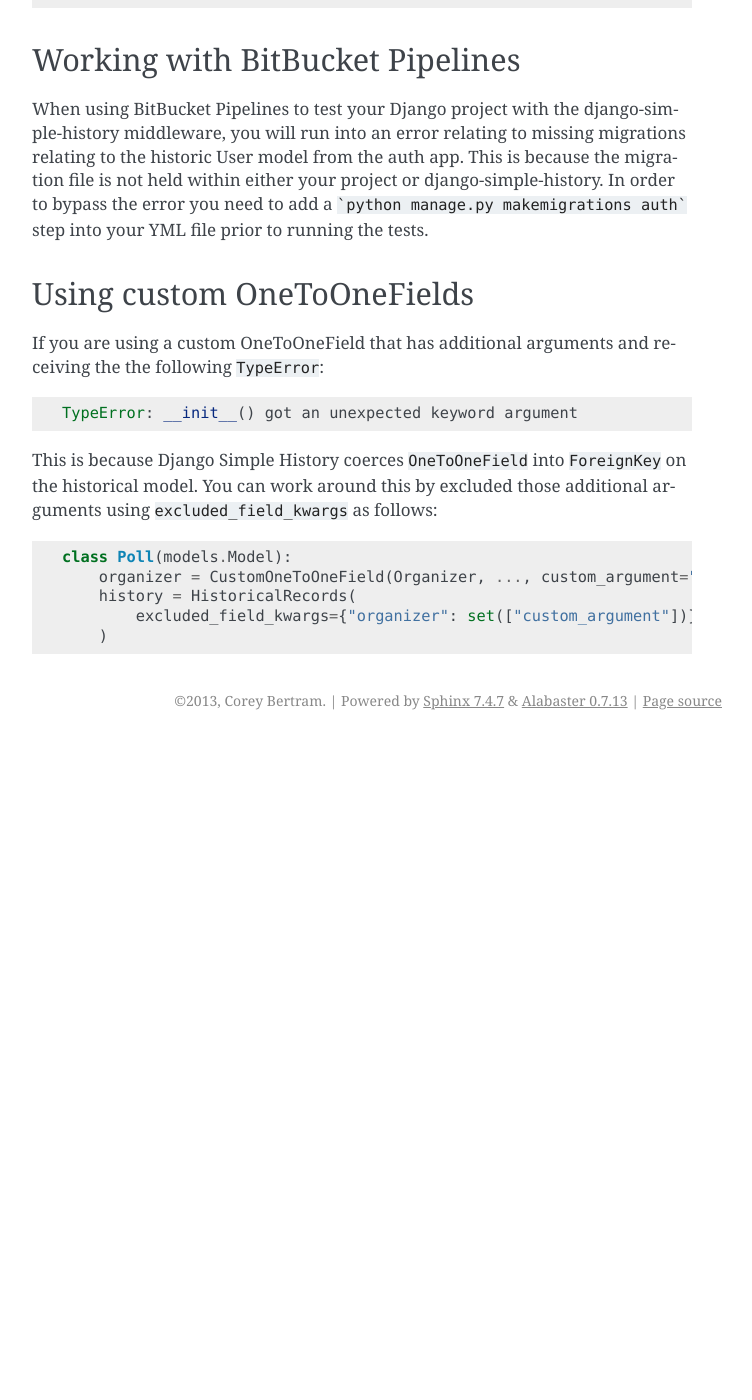
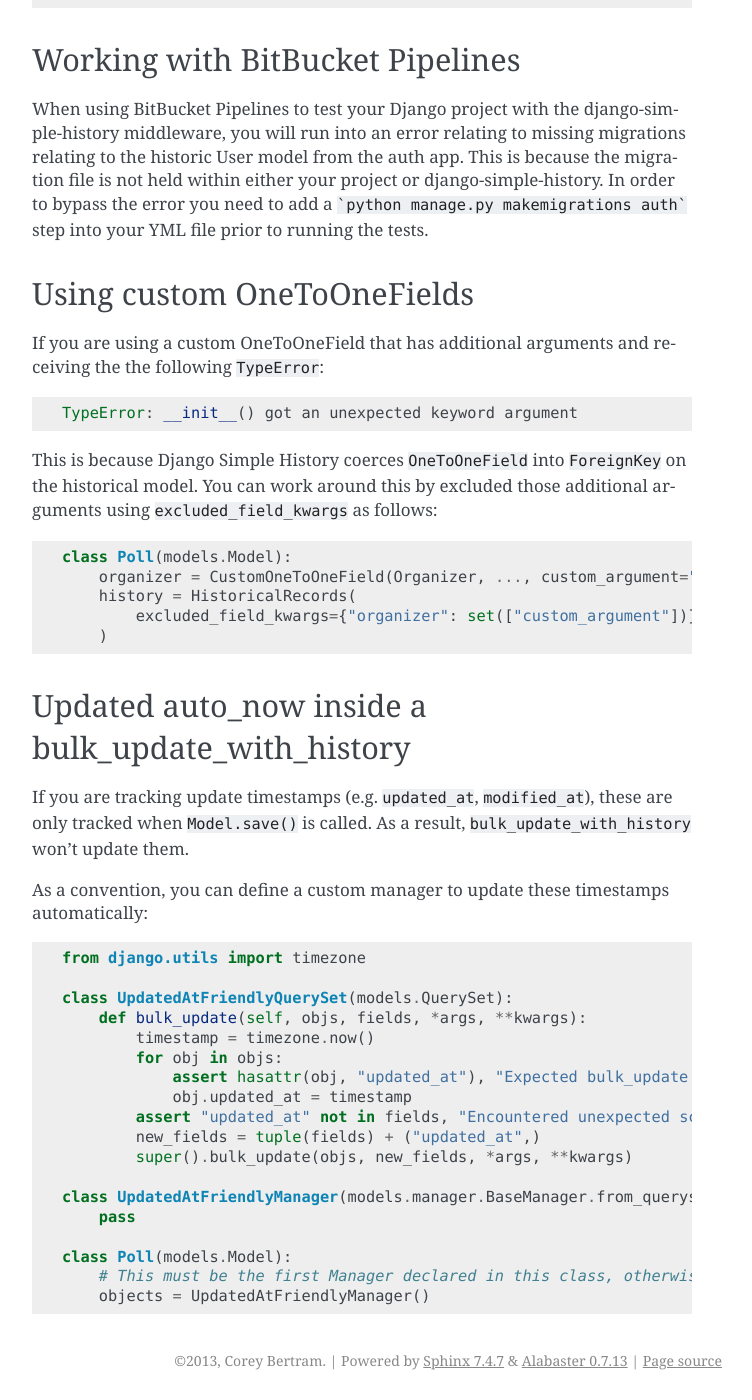
Before and after one commit to jazzband/django-simple-history, a Sphinx documentation site: the page built from docs/common_issues.rst, in a window 1280 px wide and 1400 px high, scrolled down 5066 px. Shown: the whole window, without its empty margins (388-1140 px from the left). Built offline with Sphinx 7.4.7, drawn with Linux system fonts in a browser that asks for light colours; pages that are not in the unit, such as notebooks, are missing from menus; before the commit the page ends 5806 px from its top, so only the background shows below that; some of the changed text lies outside the part shown.

Commit message:
Documented how to automatically update a timestamp via bulk_update

```diff
--- a/docs/common_issues.rst
+++ b/docs/common_issues.rst
@@ -275,3 +275,33 @@
         history = HistoricalRecords(
             excluded_field_kwargs={"organizer": set(["custom_argument"])}
         )
+
+
+Updated auto_now inside a bulk_update_with_history
+--------------------------------------------------
+
+If you are tracking update timestamps (e.g. ``updated_at``, ``modified_at``), these are only tracked when
+``Model.save()`` is called. As a result, ``bulk_update_with_history`` won't update them.
+
+As a convention, you can define a custom manager to update these timestamps automatically:
+
+.. code-block:: python
+
+    from django.utils import timezone
+
+    class UpdatedAtFriendlyQuerySet(models.QuerySet):
+        def bulk_update(self, objs, fields, *args, **kwargs):
+            timestamp = timezone.now()
+            for obj in objs:
+                assert hasattr(obj, "updated_at"), "Expected bulk_update object to have `updated_at`"
+                obj.updated_at = timestamp
+            assert "updated_at" not in fields, "Encountered unexpected scenario where we set `updated_at` via `bulk_update`"
+            new_fields = tuple(fields) + ("updated_at",)
+            super().bulk_update(objs, new_fields, *args, **kwargs)
+
+    class UpdatedAtFriendlyManager(models.manager.BaseManager.from_queryset(UpdatedAtFriendlyQuerySet)):
+        pass
+
+    class Poll(models.Model):
+        # This must be the first Manager declared in this class, otherwise it won't be detected as the `default_manager`
+        objects = UpdatedAtFriendlyManager()
```
